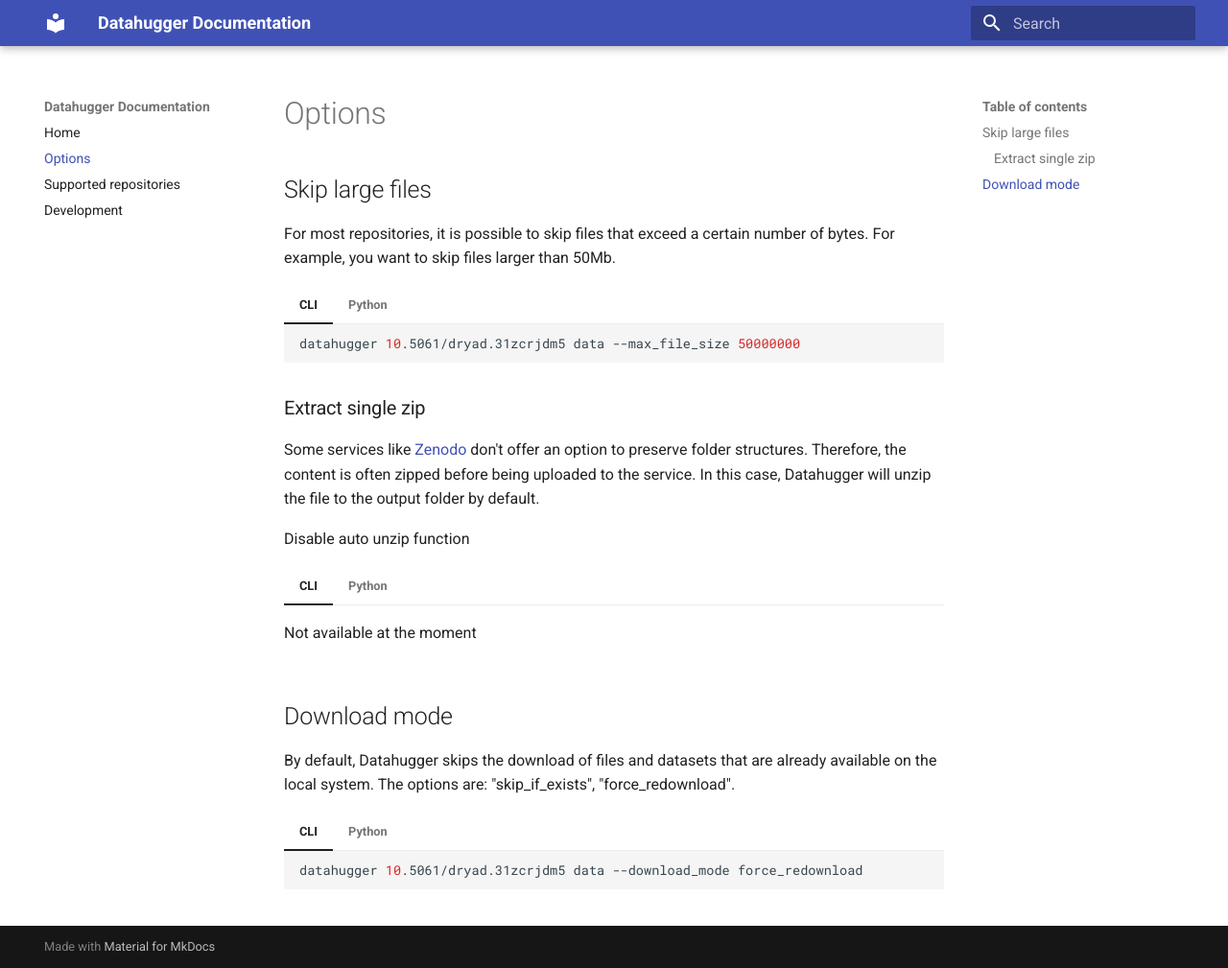
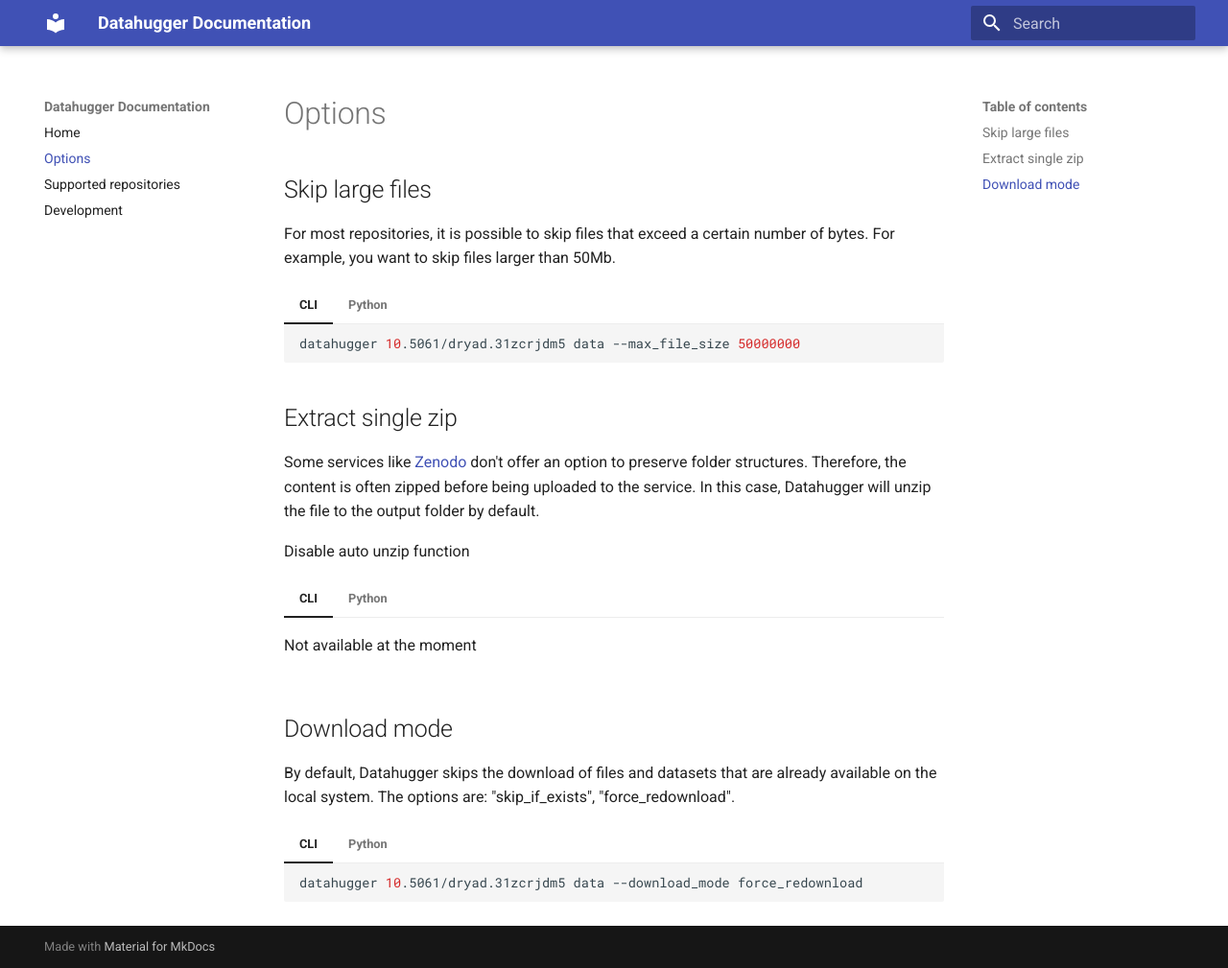
Before and after one commit to J535D165/datahugger, an MkDocs documentation site: the page built from docs/options.md, in a window 1280 px wide and 1009 px high. Shown: the whole window at 96% size. Built offline with MkDocs 1.6.1 and Material for MkDocs 9.7.7, drawn with Linux system fonts in a browser that asks for light colours.

Commit message:
Fix subsection

````diff
--- a/docs/options.md
+++ b/docs/options.md
@@ -19,7 +19,7 @@ number of bytes. For example, you want to skip files larger than 50Mb.
     ```
 
 
-### Extract single zip
+## Extract single zip
 
 Some services like [Zenodo](zenodo.org) don't offer an option to preserve
 folder structures. Therefore, the content is often zipped before being
````
